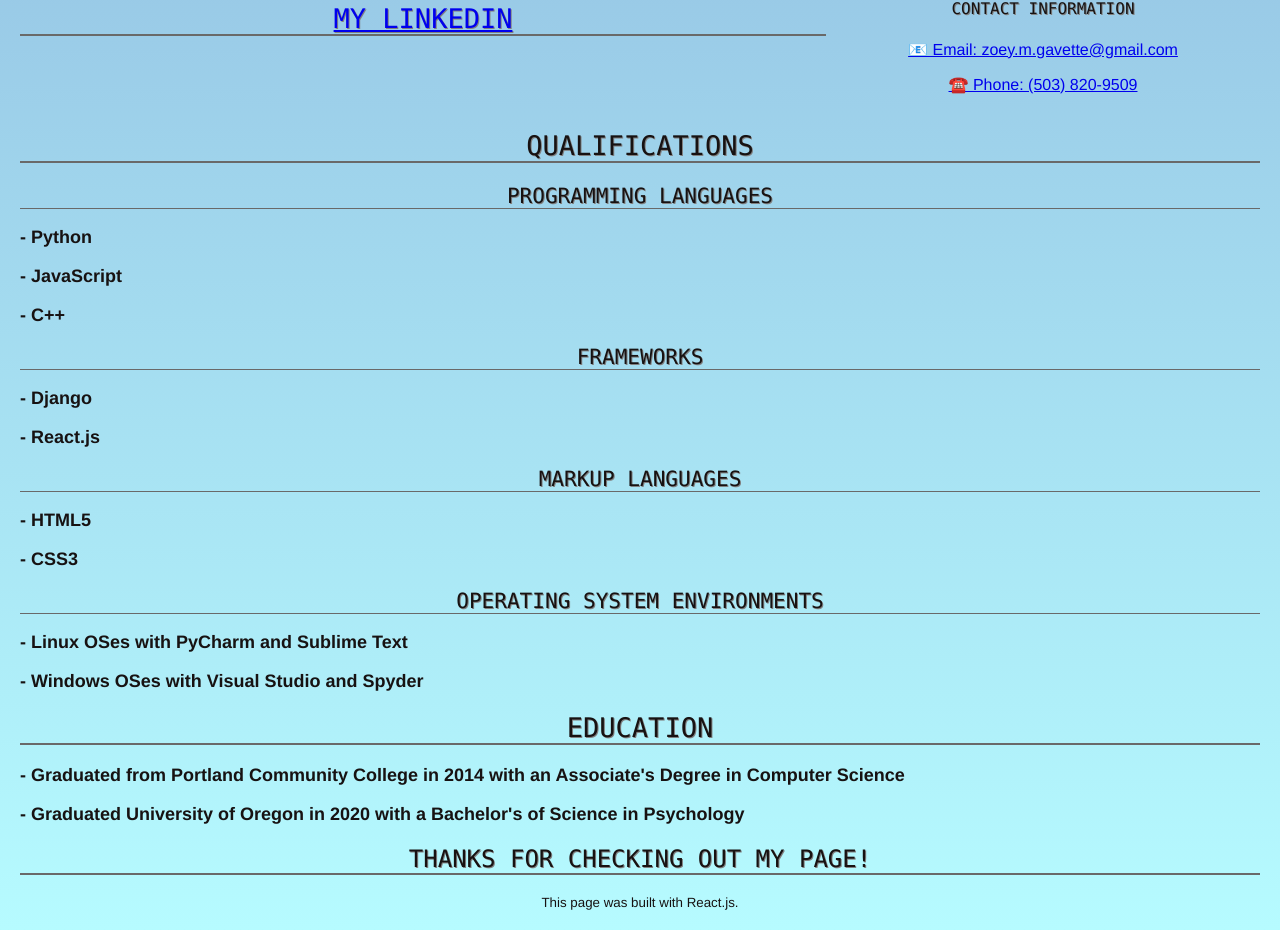
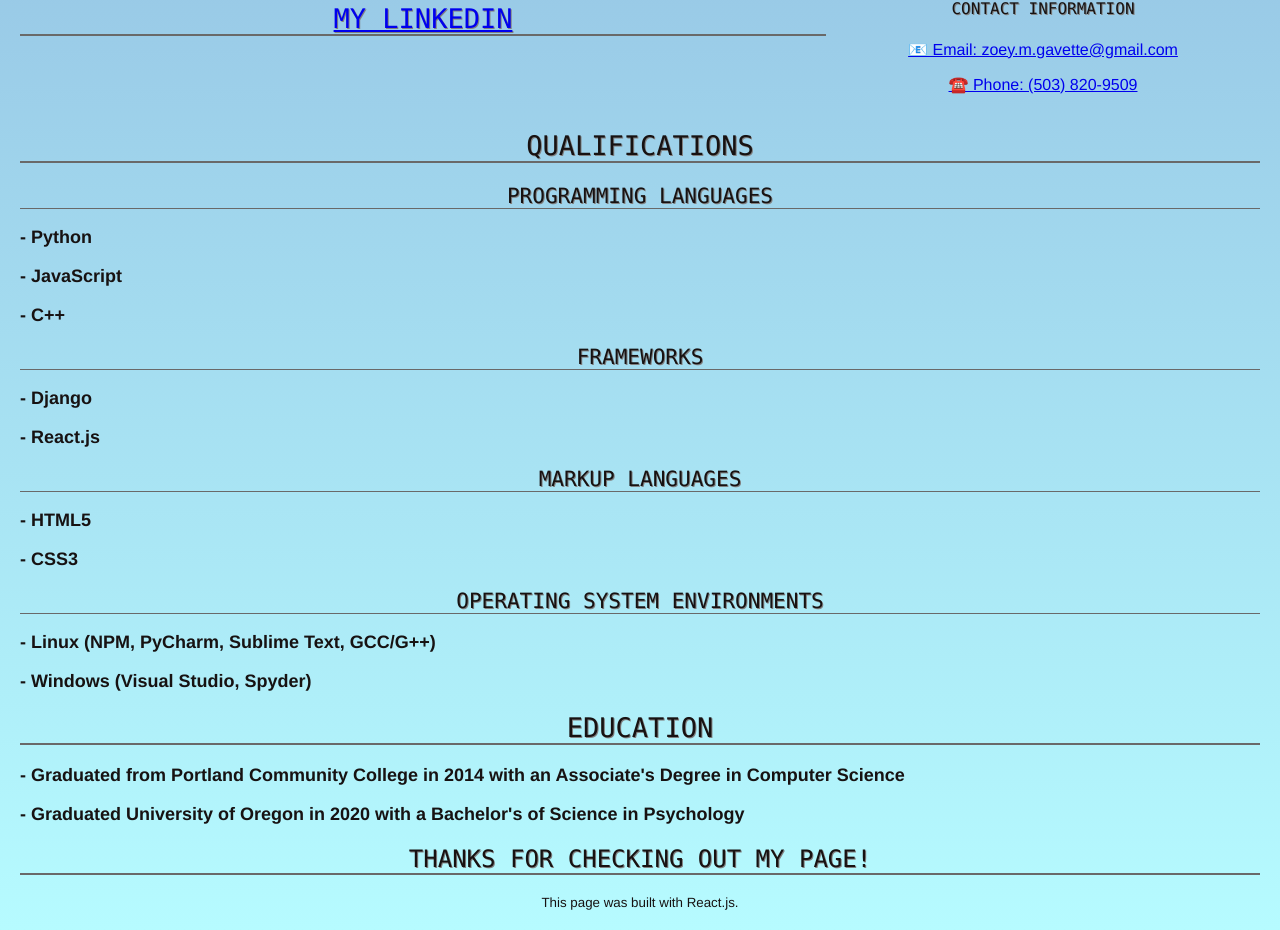
Before and after one commit to willowgavette/my-website-react-redesign, a React (Create React App) app in the folder my-website-react-redesign/: page / in a window 1280 px wide. Shown: the part 739-1669 px from the top of the page. Built offline with nearby package versions, Linux system fonts and the light colour scheme.

Commit message:
split components into their own files

```diff
--- a/my-website-react-redesign/public/index.html
+++ b/my-website-react-redesign/public/index.html
@@ -24,7 +24,7 @@
       work correctly both with client-side routing and a non-root public URL.
       Learn how to configure a non-root public URL by running `npm run build`.
     -->
-    <title>React App</title>
+    <title>Willow Gavette</title>
   </head>
   <body>
     <noscript>You need to enable JavaScript to run this app.</noscript>
--- a/my-website-react-redesign/src/AboutMe.js
+++ b/my-website-react-redesign/src/AboutMe.js
@@ -1,17 +1,21 @@
 import React from 'react';
-import bio from './Bio.js';
+import data from './info.json';
 
-function AboutMe({ bio }) {
-	return (
-		<>
-			<section id="about">
-				<h2>ABOUT ME</h2>
-				{sections.map((section, i) => (
-					<p key={i}>{section}</p>
-				))}
-			</section>
-		</>
-		);
-	};
+function AboutMe () {
+  let {
+    about: {firstDesc, secondDesc},
+    links: {gitHub, djangoApp, linkedIn}
+  } = data;
+  return (
+    <div className="bio">
+    	<h2>ABOUT ME</h2>
+    	<p>{firstDesc}</p>
+    	<p>{secondDesc}</p>
+    	<h2><a href={gitHub}>My GitHub Portfolio</a></h2>
+		<h2><a href={djangoApp}>My Django Reading List app</a></h2>
+		<h2><a href={linkedIn}>My LinkedIn</a></h2>
+    </div>
+    );
+};
 
 export default AboutMe;
--- a/my-website-react-redesign/src/App.js
+++ b/my-website-react-redesign/src/App.js
@@ -1,6 +1,9 @@
 import './index.css';
 import data from './info.json';
-import self from './self.jpg';
+import AboutMe from './AboutMe.js';
+import Header from './Header.js';
+import Contact from './Contact.js';
+import Quals from './Quals.js';
 
 function App () {
   let { name, title } = data;
@@ -8,43 +11,11 @@ function App () {
     <>
     <div className="container">
       <Header />
-
       <SideBySide />
-
       <Quals />
-
       <Footer />
     </div>
     </>
-    );
-};
-
-function Header () {
-  let { name, title } = data;
-  return(
-    <div className="header">
-    <header>
-    <h1>{name}</h1>
-    <h2>{title}</h2>
-    </header>
-    </div>
-    )
-}
-
-function AboutMe () {
-  let {
-    about: {firstDesc, secondDesc},
-    links: {gitHub, djangoApp, linkedIn}
-  } = data;
-  return (
-    <div className="bio">
-    <h2>ABOUT ME</h2>
-    <p>{firstDesc}</p>
-    <p>{secondDesc}</p>
-    <h2><a href={gitHub}>My GitHub Portfolio</a></h2>
-<h2><a href={djangoApp}>My Django Reading List app</a></h2>
-<h2><a href={linkedIn}>My LinkedIn</a></h2>
-    </div>
     );
 };
 
@@ -53,42 +24,6 @@ function SideBySide () {
     <div className="sides">
       <AboutMe />
       <Contact />
-    </div>
-    );
-};
-
-function Contact () {
-  let {contact: { tel, email }} = data;
-  return (
-    <div className="contact">
-        <img src={self}></img>
-        <h4>Contact Information</h4>
-        <a href={email}><p align="center">&#128231; Email: zoey.m.gavette@gmail.com</p></a>
-        <a href={tel}><p align="center">&#9742;&#65039; Phone: (503) 820-9509</p></a>
-      </div>
-      );
-};
-
-function Quals () {
-  return (
-    <div class="quals">
-        <h2>QUALIFICATIONS</h2>
-        <h3>Programming Languages</h3>
-        <p><b>- Python</b></p>
-        <p><b>- JavaScript</b></p>
-        <p><b>- C++</b></p>
-        <h3>Frameworks</h3>
-        <p><b>- Django</b></p>
-        <p><b>- React.js</b></p>
-        <h3>Markup Languages</h3>
-        <p><b>- HTML5</b></p>
-        <p><b>- CSS3</b></p>
-        <h3>Operating System Environments</h3>
-        <p><b>- Linux OSes with PyCharm and Sublime Text</b></p>
-        <p><b>- Windows OSes with Visual Studio and Spyder</b></p>
-        <h2>EDUCATION</h2>
-        <p><b>- Graduated from Portland Community College in 2014 with an Associate's Degree in Computer Science</b></p>
-        <p><b>- Graduated University of Oregon in 2020 with a Bachelor's of Science in Psychology</b></p>
     </div>
     );
 };
--- /dev/null
+++ b/my-website-react-redesign/src/Contact.js
@@ -0,0 +1,17 @@
+import React from 'react';
+import data from './info.json';
+import self from './self.jpg';
+
+function Contact () {
+  let {contact: { tel, email }} = data;
+  return (
+    <div className="contact">
+        <img src={self}></img>
+        <h4>Contact Information</h4>
+        <a href={email}><p align="center">&#128231; Email: zoey.m.gavette@gmail.com</p></a>
+        <a href={tel}><p align="center">&#9742;&#65039; Phone: (503) 820-9509</p></a>
+      </div>
+      );
+};
+
+export default Contact;
--- /dev/null
+++ b/my-website-react-redesign/src/Header.js
@@ -0,0 +1,16 @@
+import React from 'react';
+import data from './info.json';
+
+function Header () {
+  let { name, title } = data;
+  return(
+    <div className="header">
+      <header>
+        <h1>{name}</h1>
+        <h2>{title}</h2>
+      </header>
+    </div>
+    );
+};
+
+export default Header;
--- /dev/null
+++ b/my-website-react-redesign/src/Quals.js
@@ -0,0 +1,28 @@
+import React from 'react';
+import data from './info.json';
+
+function Quals () {
+  return (
+    <div class="quals">
+        <h2>QUALIFICATIONS</h2>
+          <h3>Programming Languages</h3>
+            <p><b>- Python</b></p>
+            <p><b>- JavaScript</b></p>
+            <p><b>- C++</b></p>
+          <h3>Frameworks</h3>
+            <p><b>- Django</b></p>
+            <p><b>- React.js</b></p>
+          <h3>Markup Languages</h3>
+            <p><b>- HTML5</b></p>
+            <p><b>- CSS3</b></p>
+          <h3>Operating System Environments</h3>
+            <p><b>- Linux (NPM, PyCharm, Sublime Text, GCC/G++)</b></p>
+            <p><b>- Windows (Visual Studio, Spyder)</b></p>
+          <h2>EDUCATION</h2>
+            <p><b>- Graduated from Portland Community College in 2014 with an Associate's Degree in Computer Science</b></p>
+            <p><b>- Graduated University of Oregon in 2020 with a Bachelor's of Science in Psychology</b></p>
+      </div>
+      );
+};
+
+export default Quals;
```
Lines whose indentation alone changed are shown as unchanged.
